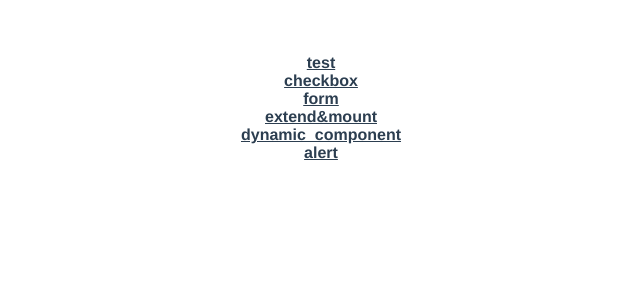
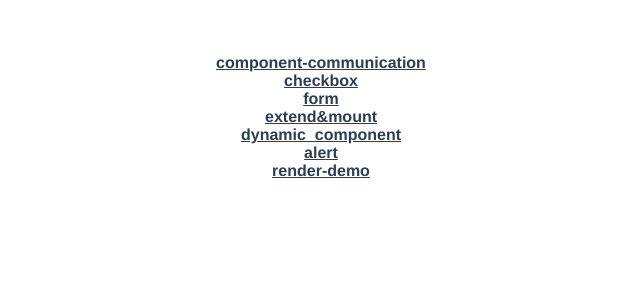
Before and after one commit to yangtao00/vue-s, a Vue app: page /nav in a window 1280 px wide. Shown: the top 300 px of the page, without its empty margins (339-979 px from the left). Built offline with nearby package versions, Linux system fonts and the light colour scheme.

Commit message:
render与functional-render

```diff
--- a/src/router.js
+++ b/src/router.js
@@ -18,12 +18,12 @@ export default new Router({
       component: () => import('./views/nav.vue')
     },
     {
-      path: '/test',
-      name: 'test',
+      path: '/component-communication',
+      name: 'component-communication',
       // route level code-splitting
       // this generates a separate chunk (about.[hash].js) for this route
       // which is lazy-loaded when the route is visited.
-      component: () => import(/* webpackChunkName: "about" */ './views/test.vue')
+      component: () => import(/* webpackChunkName: "about" */ './views/component-communication.vue')
     },
     {
       path: '/checkbox',
@@ -49,6 +49,11 @@ export default new Router({
       path: '/alert',
       name: 'alert',
       component: () => import('./views/alert.vue')
+    },
+    {
+      path: '/render-demo',
+      name: 'render-demo',
+      component: () => import('./views/demo.vue')
     }
   ]
 })
--- /dev/null
+++ b/src/views/demo.vue
@@ -0,0 +1,26 @@
+<template>
+  <div>
+    <my-component :render="render"></my-component>
+  </div>
+</template>
+<script>
+import myComponent from './my-component';
+
+export default {
+  name: 'Demo',
+  components: {
+    myComponent
+  },
+  data() {
+    return {
+      render: (h) => {
+        return h('div', {
+          style: {
+            color: 'red'
+          }
+        }, '自定义内容')
+      }
+    }
+  }
+}
+</script>
--- /dev/null
+++ b/src/views/my-component.vue
@@ -0,0 +1,14 @@
+<template>
+  <Render :render="render"></Render>
+</template>
+<script>
+import Render from './render';
+export default {
+  props: {
+    render: Function
+  },
+  components: {
+    Render
+  }
+}
+</script>
--- /dev/null
+++ b/src/views/render.js
@@ -0,0 +1,6 @@
+export default {
+  functional: true,
+  render(h, ctx) {
+    return ctx.props.render(h);
+  },
+}
```
Also changed, not shown: src/views/component-communication.vue (renamed from src/views/test.vue).
